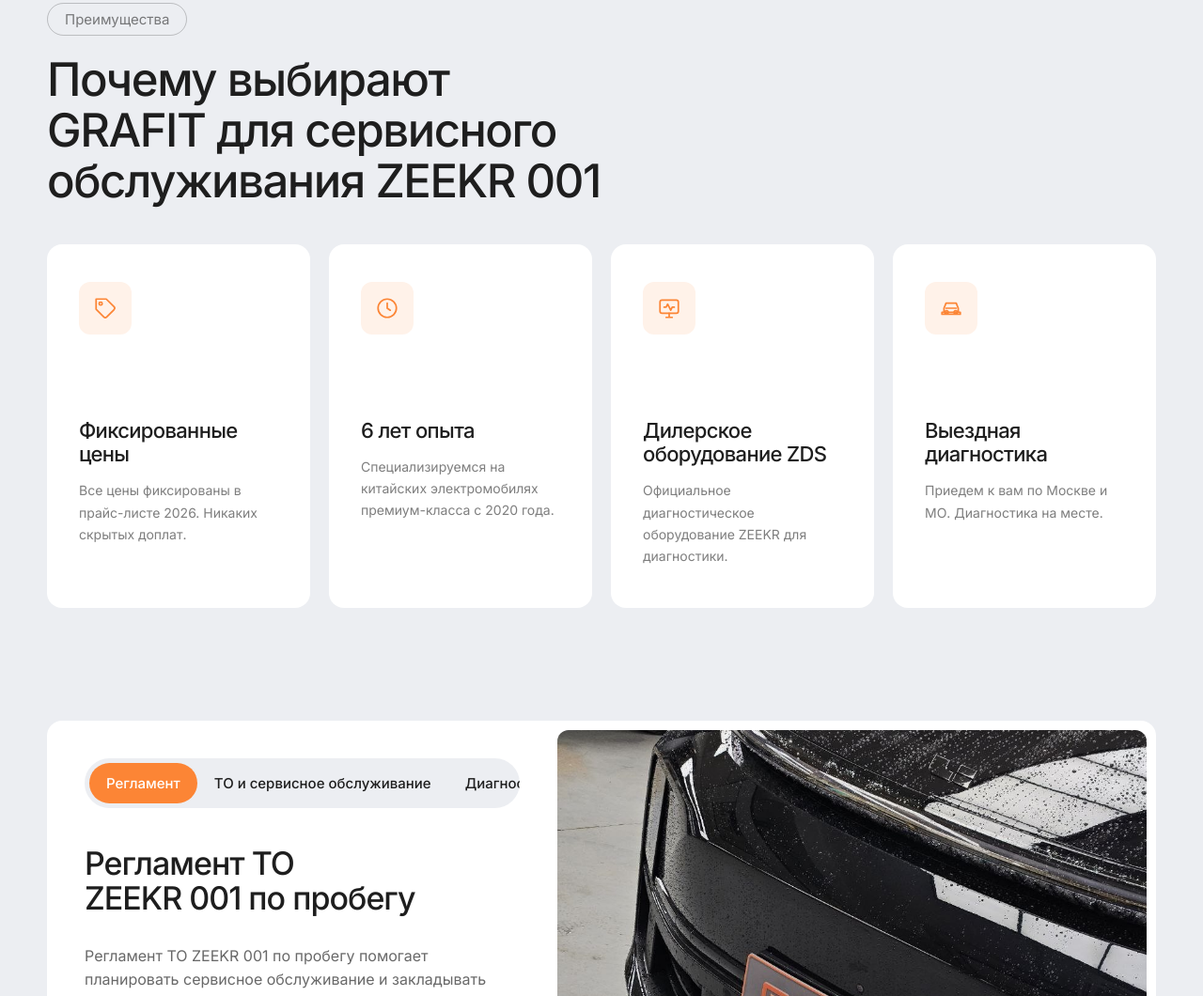
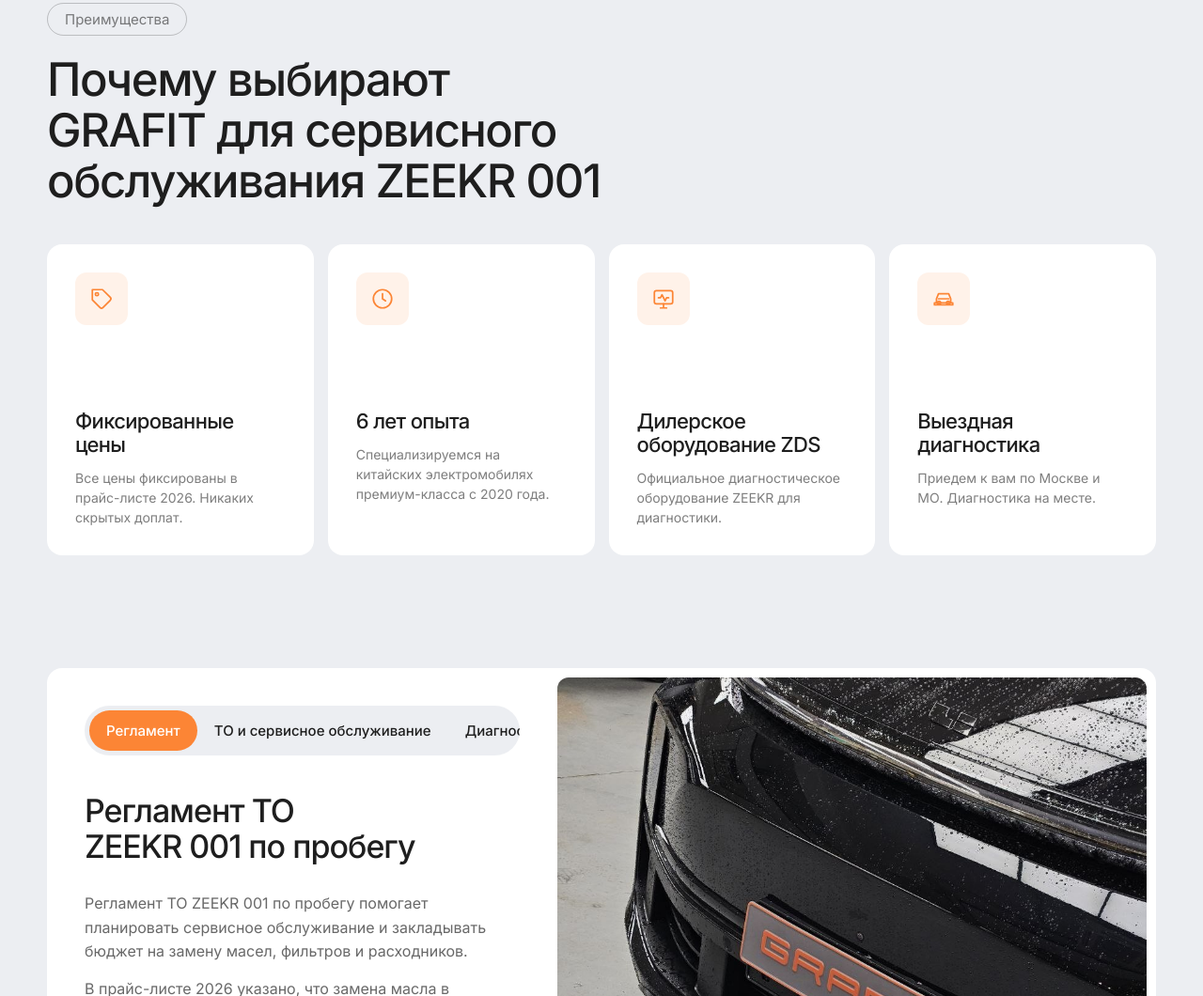
Before and after one commit to Deford2027/grafit-website, a plain HTML site: page zeekr-001.html in a window 1280 px wide. Shown: the part 3204-4264 px from the top of the page at 94% size. Drawn offline with Linux system fonts and the light colour scheme.

Commit message:
Revert desktop advantage spacing; keep mobile only
Co-Authored-By: Claude Opus 5.5 <noreply@anthropic.com>

```diff
--- a/assets/css/main.css
+++ b/assets/css/main.css
@@ -1236,10 +1236,6 @@ a { text-decoration: none; }
 }
 
 /* ===== ADVANTAGES: more breathing room ===== */
-.adv-grid { gap: 20px; }
-.adv-card { padding: 40px 34px 44px; }
-.adv-card h3 { margin-bottom: 14px; }
-.adv-card p { line-height: 1.65; }
 @media (max-width: 900px) {
   .adv-grid { gap: 12px; }
   .adv-card { padding: 30px 26px 32px; }
--- a/zeekr-001.html
+++ b/zeekr-001.html
@@ -6,7 +6,7 @@
 <title>Сервисное обслуживание и ТО ZEEKR 001 в Москве — GRAFIT</title>
 <meta name="description" content="Полный комплекс технического обслуживания ZEEKR 001. Цены из актуального прайс-листа 2026.">
 <link rel="stylesheet" href="https://fonts.googleapis.com/css2?family=Inter:wght@400;500;600;700;800&display=swap">
-<link rel="stylesheet" href="assets/css/main.css?v=8">
+<link rel="stylesheet" href="assets/css/main.css?v=9">
 <link rel="stylesheet" href="assets/css/model.css?v=7">
 </head>
 <body>
```
Also changed, not shown: index.html (+1 -1 lines).
